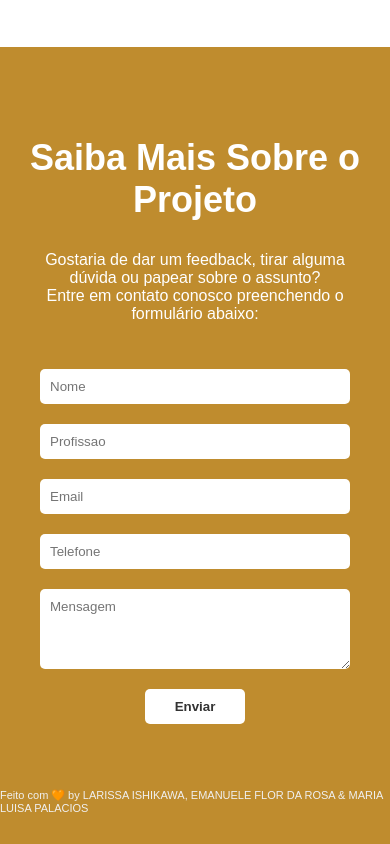
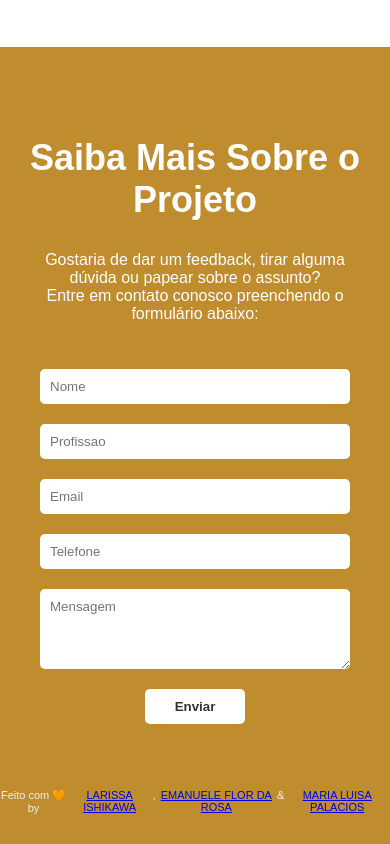
Before and after one commit to emanueleflor/ods-12, a plain HTML site: page index.html in a window 390 px wide. Shown: the part 2399-3243 px from the top of the page. Drawn offline with Linux system fonts and the light colour scheme.

Commit message:
Updates version

```diff
--- a/estilos/style.css
+++ b/estilos/style.css
@@ -319,6 +319,7 @@ li {
     }
     .footer{
         font-size: 11px;
+        text-align: center;
     }
 }
 
@@ -332,7 +333,7 @@ li {
     flex-direction: column;
     justify-content: center;
     align-items: center;
-    height: 100vh; /* Isso define a altura da página para ocupar toda a altura da tela */
+    height: 100vh;
 }
 
 #tituloO {
--- a/index.html
+++ b/index.html
@@ -100,7 +100,7 @@
     </form>
   </section>
 
-  <footer class="footer">Feito com 🧡 by LARISSA ISHIKAWA, EMANUELE FLOR DA ROSA & MARIA LUISA PALACIOS</footer>
+  <footer class="footer">Feito com 🧡 by <a href="https://github.com/larissaiishikawa">LARISSA ISHIKAWA</a>, <a href="https://github.com/emanueleflor">EMANUELE FLOR DA ROSA</a> & <a href="https://github.com/MisaneDev"> MARIA LUISA PALACIOS</a></footer>
 </body>
 
 </html>
```
